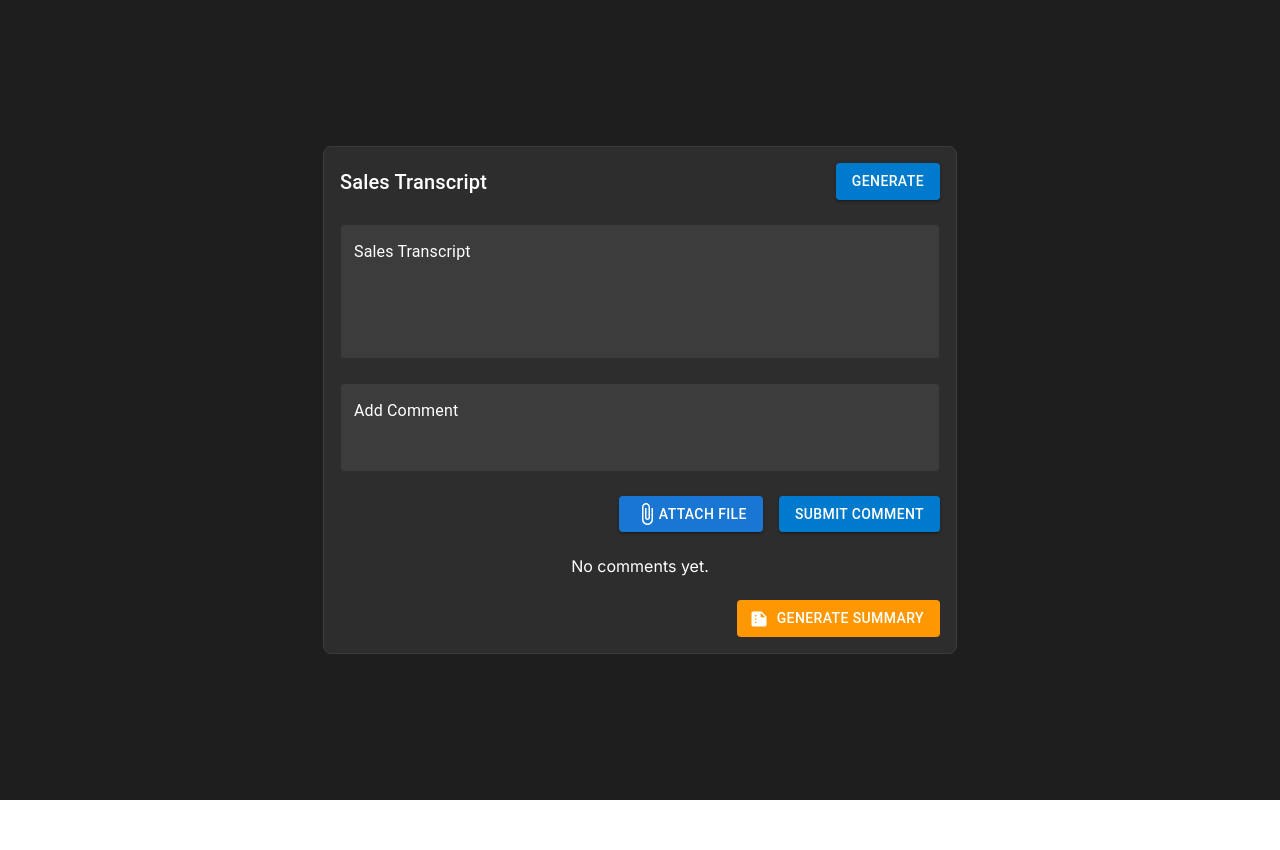
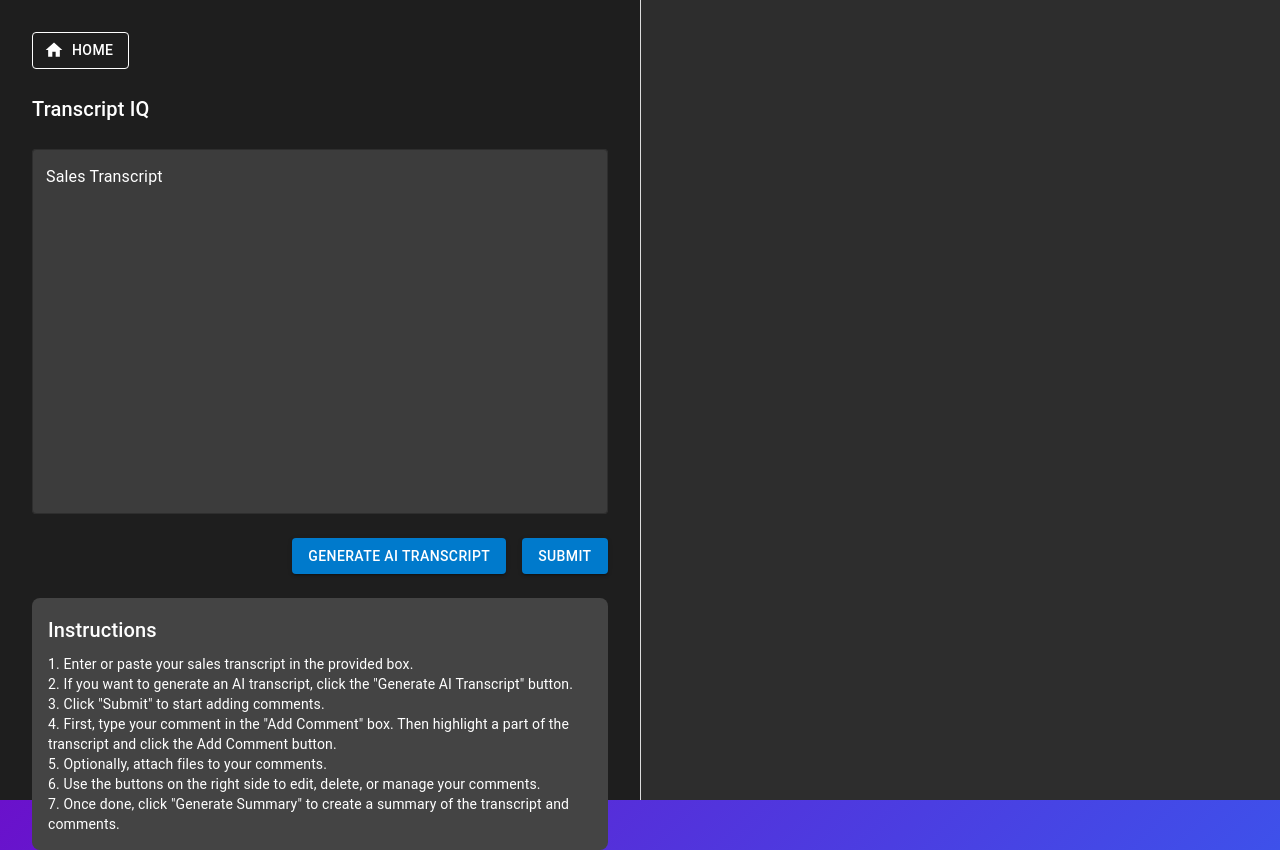
Before and after one commit to Belalaskaik/transcriptIQ-TS, a Next.js app: page /chat in a window 1280 px wide. Before the commit the page ends 800 px from the top, so only its background shows below. Built offline with nearby package versions, Linux system fonts and the light colour scheme.

Commit message:
various functionality updates and generate ai features add

```diff
--- a/app/chat/page.tsx
+++ b/app/chat/page.tsx
@@ -1,21 +1,29 @@
 'use client';
 
-import { Box, Button, Stack, TextField, IconButton, Typography } from '@mui/material';
-import { useState, useRef, useEffect } from 'react';
+import { Box, Button, Stack, TextField, IconButton, Typography, Checkbox } from '@mui/material';
+import { useState, useEffect } from 'react';
 import AttachFileIcon from '@mui/icons-material/AttachFile';
 import EditIcon from '@mui/icons-material/Edit';
 import DeleteIcon from '@mui/icons-material/Delete';
 import SummarizeIcon from '@mui/icons-material/Summarize';
+import ArrowBackIcon from '@mui/icons-material/ArrowBack';
+import HomeIcon from '@mui/icons-material/Home';
+import { useRouter } from 'next/navigation';
 
 export default function Chat() {
   const [transcript, setTranscript] = useState<string>('');
+  const [isSubmitted, setIsSubmitted] = useState<boolean>(false);
   const [comments, setComments] = useState<Array<{ id: number; text: string; file: File | null; range: { start: number, end: number } | null }>>([]);
   const [selectedComment, setSelectedComment] = useState<{ id: number; text: string } | null>(null);
+  const [selectedComments, setSelectedComments] = useState<Set<number>>(new Set());
   const [isEditing, setIsEditing] = useState<boolean>(false);
   const [newComment, setNewComment] = useState<string>('');
   const [attachedFile, setAttachedFile] = useState<File | null>(null);
   const [isGenerating, setIsGenerating] = useState<boolean>(false);
   const [summary, setSummary] = useState<string>('');
+  const [isTextSelected, setIsTextSelected] = useState<boolean>(false);
+
+  const router = useRouter();
 
   const addComment = () => {
     if (newComment.trim() !== '') {
@@ -27,6 +35,7 @@ export default function Chat() {
         setComments([...comments, { id: comments.length + 1, text: newComment, file: attachedFile, range: { start, end } }]);
         setNewComment('');
         setAttachedFile(null);
+        setIsTextSelected(false); // Reset after adding a comment
       }
     }
   };
@@ -40,8 +49,22 @@ export default function Chat() {
     }
   };
 
-  const deleteComment = (id: number) => {
-    setComments(comments.filter(comment => comment.id !== id));
+  const deleteComments = (idsToDelete: Set<number> | number = selectedComments) => {
+    let idsToDeleteSet: Set<number>;
+
+    if (typeof idsToDelete === 'number') {
+      idsToDeleteSet = new Set([idsToDelete]);
+    } else {
+      idsToDeleteSet = idsToDelete;
+    }
+
+    setComments(comments.filter(comment => !idsToDeleteSet.has(comment.id)));
+    setSelectedComments(new Set());
+  };
+
+  const deleteSelectedComments = () => {
+    setComments(comments.filter(comment => !selectedComments.has(comment.id)));
+    setSelectedComments(new Set());
   };
 
   const updateComment = () => {
@@ -74,7 +97,6 @@ export default function Chat() {
   const generateTranscript = async () => {
     setIsGenerating(true);
     try {
-      // Placeholder for OpenAI API call
       const generatedTranscript = "Generated transcript text from OpenAI will appear here.";
       setTranscript(generatedTranscript);
     } catch (error) {
@@ -87,7 +109,6 @@ export default function Chat() {
   const generateSummary = async () => {
     setIsGenerating(true);
     try {
-      // Placeholder for API call
       const generatedSummary = "This is a summary of the transcript, including key points from the comments.";
       setSummary(generatedSummary);
     } catch (error) {
@@ -97,72 +118,135 @@ export default function Chat() {
     }
   };
 
-  const highlightTranscript = () => {
-    let highlightedTranscript = transcript;
-    comments.forEach(comment => {
-      if (comment.range) {
-        highlightedTranscript = highlightedTranscript.substring(0, comment.range.start) +
-          `<span style="background-color: yellow;">` +
-          highlightedTranscript.substring(comment.range.start, comment.range.end) +
-          `</span>` +
-          highlightedTranscript.substring(comment.range.end);
-      }
-    });
-    return { __html: highlightedTranscript };
+  const handleTranscriptSubmit = () => {
+    setIsSubmitted(true);
   };
 
+  const handleGoBack = () => {
+    setIsSubmitted(false);
+  };
+
+  const handleHomeClick = () => {
+    router.push('/');
+  };
+
+  const toggleSelectComment = (id: number) => {
+    setSelectedComments(prevSelected => {
+      const newSelected = new Set(prevSelected);
+      if (newSelected.has(id)) {
+        newSelected.delete(id);
+      } else {
+        newSelected.add(id);
+      }
+      return newSelected;
+    });
+  };
+
+  const selectAllComments = () => {
+    setSelectedComments(new Set(comments.map(comment => comment.id)));
+  };
+
+  const handleDrag = (event: React.DragEvent<HTMLDivElement>, index: number) => {
+    event.dataTransfer.setData('dragIndex', index.toString());
+  };
+
+  const handleDrop = (event: React.DragEvent<HTMLDivElement>, dropIndex: number) => {
+    const dragIndex = parseInt(event.dataTransfer.getData('dragIndex'), 10);
+    const reorderedComments = [...comments];
+    const [draggedComment] = reorderedComments.splice(dragIndex, 1);
+    reorderedComments.splice(dropIndex, 0, draggedComment);
+    setComments(reorderedComments);
+  };
+
+  useEffect(() => {
+    const handleSelectionChange = () => {
+      const selection = window.getSelection();
+      setIsTextSelected(selection?.toString().length > 0);
+    };
+
+    document.addEventListener('selectionchange', handleSelectionChange);
+
+    return () => {
+      document.removeEventListener('selectionchange', handleSelectionChange);
+    };
+  }, []);
+
   return (
-    <Stack
-      width={'100vw'}
-      height={'100vh'}
-      justifyContent={'center'}
-      alignItems={'center'}
-      bgcolor="#1E1E1E"
-    >
-      <Box
-        width="100vw"
-        height="100vh"
-        display="flex"
-        flexDirection="column"
-        justifyContent="center"
-        alignItems="center"
-        bgcolor="#1E1E1E"
-      >
-        <Stack
-          direction={'column'}
-          width="600px"
-          height="auto"
-          border="1px solid #3C3C3C"
-          p={2}
-          spacing={3}
-          bgcolor="#2D2D2D"
-          color="white"
-          borderRadius={2}
-        >
-          <Stack direction={'row'} spacing={2} justifyContent="space-between" alignItems="center">
-            <Typography variant="h6">Sales Transcript</Typography>
-            <Button
-              variant="contained"
-              onClick={generateTranscript}
-              disabled={isGenerating}
-              style={{ backgroundColor: '#007ACC', color: 'white' }}
-            >
-              {isGenerating ? 'Generating...' : 'Generate'}
+    <Stack direction="row" width={'100vw'} height={'100vh'} bgcolor="#1E1E1E">
+      {/* Left Side - Transcript */}
+      <Box flex={1} p={4} borderRight="1px solid #ddd">
+        <Stack direction={'column'} height="100%" spacing={3}>
+          <Stack direction={'row'} justifyContent="space-between" alignItems="center" mb={2}>
+            {isSubmitted && (
+              <Button onClick={handleGoBack} variant="outlined" color="inherit" startIcon={<ArrowBackIcon />}>
+                Back
+              </Button>
+            )}
+            <Button onClick={handleHomeClick} variant="outlined" color="inherit" startIcon={<HomeIcon />}>
+              Home
             </Button>
           </Stack>
+
+          <Typography variant="h6" gutterBottom>Transcript IQ</Typography>
           <TextField
             label="Sales Transcript"
             fullWidth
             multiline
-            minRows={5}
+            minRows={15}
             value={transcript}
             onChange={(e) => setTranscript(e.target.value)}
-            placeholder="Generate, enter or paste your sales transcript here..."
+            placeholder="Enter or paste your sales transcript here..."
             InputLabelProps={{ style: { color: 'white' } }}
             InputProps={{
               style: { color: 'white', backgroundColor: '#3C3C3C', borderRadius: 4, padding: '10px' },
+              readOnly: isSubmitted,
             }}
           />
+          {!isSubmitted && (
+            <Stack direction={'row'} justifyContent="flex-end" mt={2} spacing={2}>
+              <Button
+                variant="contained"
+                onClick={generateTranscript}
+                style={{ backgroundColor: '#007ACC', color: 'white' }}
+              >
+                Generate AI Transcript
+              </Button>
+              <Button
+                variant="contained"
+                onClick={handleTranscriptSubmit}
+                style={{ backgroundColor: '#007ACC', color: 'white' }}
+              >
+                Submit
+              </Button>
+            </Stack>
+          )}
+
+          {/* Instruction Box */}
+          <Box mt={3} p={2} bgcolor="#444" borderRadius={2} color="white">
+            <Typography variant="h6">Instructions</Typography>
+            <Typography variant="body2" mt={1}>
+              1. Enter or paste your sales transcript in the provided box.
+              <br />
+              2. If you want to generate an AI transcript, click the "Generate AI Transcript" button.
+              <br />
+              3. Click "Submit" to start adding comments.
+              <br />
+              4. First, type your comment in the "Add Comment" box. Then highlight a part of the transcript and click the Add Comment button.
+              <br />
+              5. Optionally, attach files to your comments.
+              <br />
+              6. Use the buttons on the right side to edit, delete, or manage your comments.
+              <br />
+              7. Once done, click "Generate Summary" to create a summary of the transcript and comments.
+            </Typography>
+          </Box>
+        </Stack>
+      </Box>
+
+      {/* Right Side - Comments */}
+      <Box flex={1} p={4} bgcolor="#2D2D2D">
+        {isSubmitted && (
+          <>
             <TextField
               label="Add Comment"
               fullWidth
@@ -185,13 +269,17 @@ export default function Chat() {
                 onChange={handleFileChange}
               />
               <label htmlFor="file-upload">
-              <Button component="span" variant="contained" color="primary">
+                <Button component="span" variant="contained" color="primary" disabled={!isTextSelected}>
                   <AttachFileIcon /> Attach File
                 </Button>
               </label>
               {isEditing ? (
                 <>
-                <Button variant="contained" onClick={updateComment} style={{ backgroundColor: '#007ACC', color: 'white' }}>
+                  <Button
+                    variant="contained"
+                    onClick={updateComment}
+                    style={{ backgroundColor: '#007ACC', color: 'white' }}
+                  >
                     Update
                   </Button>
                   <Button variant="contained" onClick={cancelEdit} style={{ backgroundColor: '#CC0000', color: 'white' }}>
@@ -202,16 +290,33 @@ export default function Chat() {
                 <Button
                   variant="contained"
                   onClick={addComment}
-                style={{ backgroundColor: '#007ACC', color: 'white' }}
+                  style={{
+                    backgroundColor: isTextSelected ? '#007ACC' : '#555', // Regular color when enabled, faded when disabled
+                    color: 'white',
+                    opacity: isTextSelected ? 1 : 0.5, // Faded appearance when disabled
+                    cursor: isTextSelected ? 'pointer' : 'not-allowed' // Change cursor to indicate disabled state
+                  }}
+                  disabled={!isTextSelected}
                 >
-                Submit Comment
+                  Add Comment
                 </Button>
               )}
             </Stack>
 
+            <Stack direction={'row'} justifyContent="space-between" alignItems="center" mt={3}>
+              <Typography variant="h6">Comments</Typography>
+              <Button
+                variant="outlined"
+                onClick={selectAllComments}
+                style={{ color: 'white', borderColor: 'white' }}
+              >
+                Select All
+              </Button>
+            </Stack>
+
             <Stack direction={'column'} spacing={2} mt={3}>
               {comments.length > 0 ? (
-              comments.map((comment) => (
+                comments.map((comment, index) => (
                   <Box
                     key={comment.id}
                     display="flex"
@@ -220,9 +325,18 @@ export default function Chat() {
                     bgcolor="#3C3C3C"
                     borderRadius={2}
                     p={2}
+                    draggable
+                    onDragStart={(e) => handleDrag(e, index)}
+                    onDrop={(e) => handleDrop(e, index)}
+                    onDragOver={(e) => e.preventDefault()}
                   >
                     <Stack direction="row" spacing={2} alignItems="center">
-                    <Box>{comment.text}</Box>
+                      <Checkbox
+                        checked={selectedComments.has(comment.id)}
+                        onChange={() => toggleSelectComment(comment.id)}
+                        color="primary"
+                      />
+                      <Box color="white">{comment.text}</Box>
                       {comment.file && (
                         <a
                           href={URL.createObjectURL(comment.file)}
@@ -238,7 +352,7 @@ export default function Chat() {
                       <IconButton color="primary" onClick={() => editComment(comment.id)}>
                         <EditIcon />
                       </IconButton>
-                    <IconButton color="secondary" onClick={() => deleteComment(comment.id)}>
+                      <IconButton color="secondary" onClick={() => deleteComments(comment.id)}>
                         <DeleteIcon />
                       </IconButton>
                     </Stack>
@@ -248,6 +362,18 @@ export default function Chat() {
                 <Box color="white" textAlign="center">No comments yet.</Box>
               )}
             </Stack>
+
+            {selectedComments.size > 0 && (
+              <Stack direction={'row'} justifyContent="flex-end" mt={2}>
+                <Button
+                  variant="contained"
+                  onClick={deleteSelectedComments}
+                  style={{ backgroundColor: '#CC0000', color: 'white' }}
+                >
+                  Delete Selected
+                </Button>
+              </Stack>
+            )}
 
             {summary && (
               <Box mt={3} p={2} bgcolor="#444" borderRadius={2}>
@@ -267,7 +393,8 @@ export default function Chat() {
                 {isGenerating ? 'Generating...' : 'Generate Summary'}
               </Button>
             </Stack>
-        </Stack>
+          </>
+        )}
       </Box>
     </Stack>
   );
```
Lines whose indentation alone changed are shown as unchanged.
